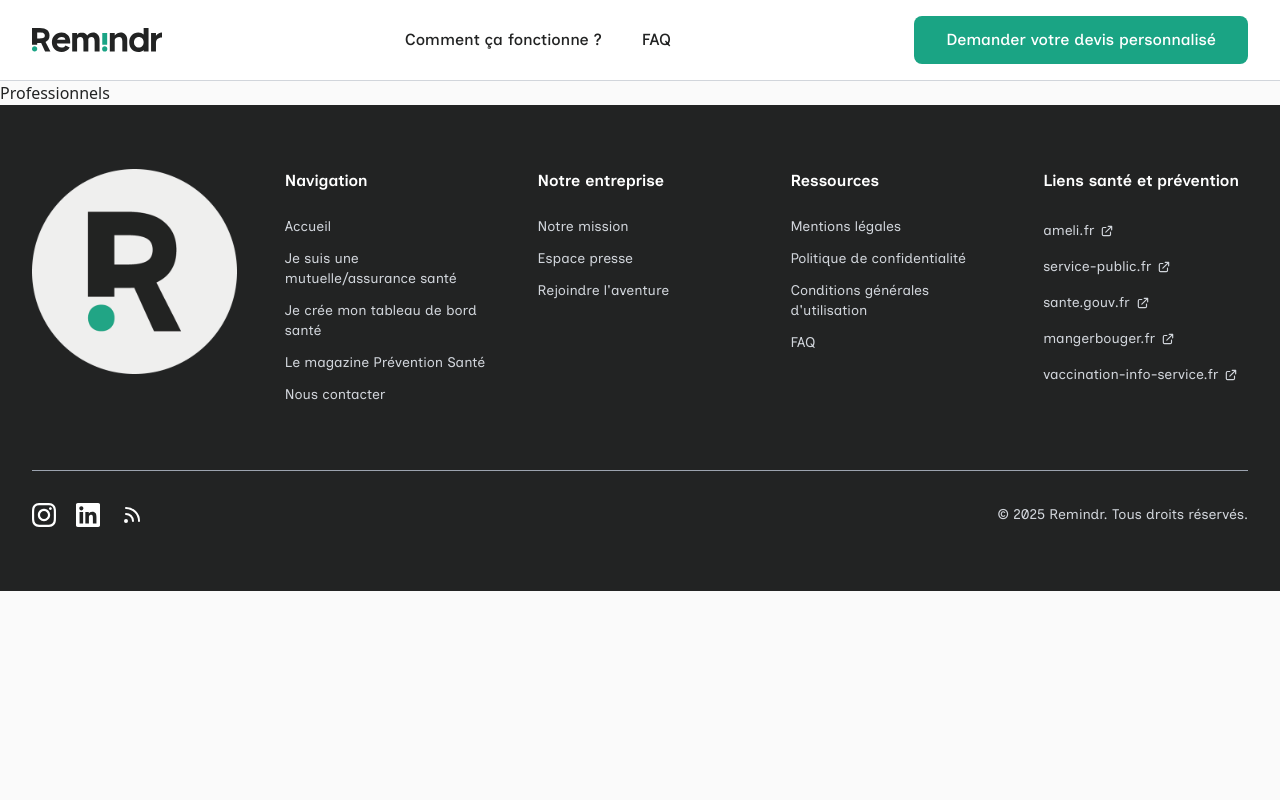
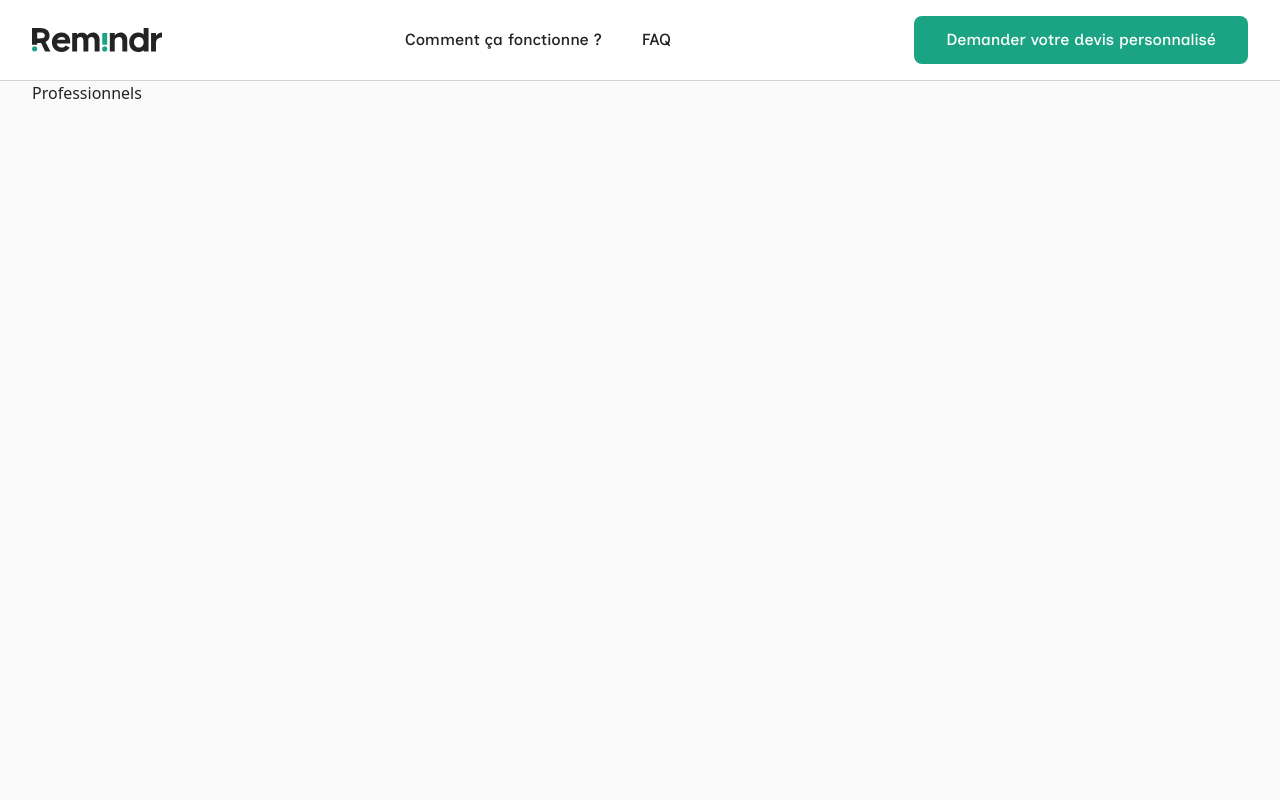
Before and after one commit to Remindr-pro/RemindR-app-V2, a Next.js app in the folder frontend/: page /professionnels in a window 1280 px wide. Shown: the top 800 px of the page. Built offline with nearby package versions, Linux system fonts and the light colour scheme.

Commit message:
fix(landing): layout add main wrapper

```diff
--- a/frontend/src/app/(landing)/layout.tsx
+++ b/frontend/src/app/(landing)/layout.tsx
@@ -9,7 +9,9 @@ export default function LandingLayout({
   return (
     <>
       <Navbar />
-      {children}
+      <main className="min-h-screen max-w-7xl mx-auto px-4 sm:px-6 lg:px-8">
+        {children}
+      </main>
       <Footer />
     </>
   );
```
